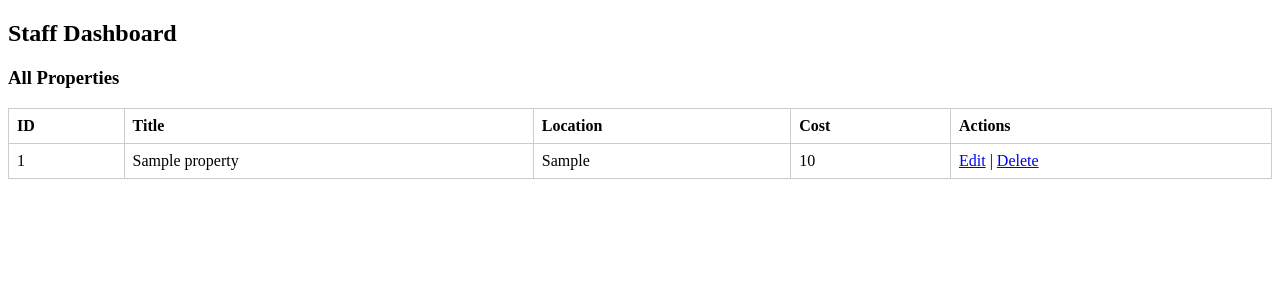
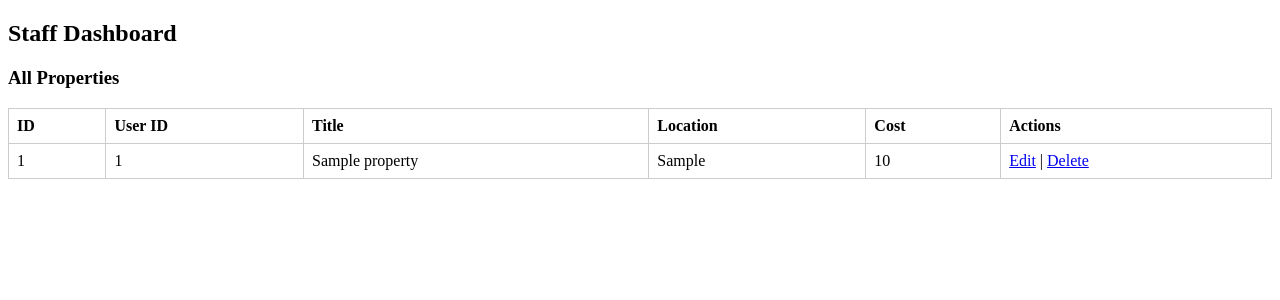
Before and after one commit to agon-sh/final-project-web-mobile-II, a PHP site: page /staff_dashboard.php in a window 1280 px wide. Shown: the top 300 px of the page. Run offline with PHP 8.4, Linux system fonts and the light colour scheme; a user stored in the database is signed in; tables that the repository leaves empty hold one stand-in row (values such as "Sample post").

Commit message:
syncing files.

```diff
--- a/sell.php
+++ b/sell.php
@@ -190,7 +190,7 @@ if (isset ($_POST['title'])&&isset ($_POST['price'])&&isset ($_POST['sqft']) &&i
     $bed = $_POST['bedrooms'];
     $bath = $_POST['bathrooms'];
     $pic = addslashes(file_get_contents($_FILES["pic"]["tmp_name"]));
-    $sql = "INSERT INTO property(title, cost, square_feet, bedrooms, bathrooms, image_url) VALUE ('$title','$price','$sqft','$bed','$bath','$pic')";
+    $sql = "INSERT INTO property(title, cost, square_feet, bedrooms, bathrooms, image) VALUE ('$title','$price','$sqft','$bed','$bath','$pic')";
     mysqli_query($link, $sql);
     mysqli_close($link);
     header("Location: browse.php");
--- a/staff_dashboard.php
+++ b/staff_dashboard.php
@@ -22,6 +22,7 @@ if (isset($_GET['delete_id'])) {
 // Update property
 if (isset($_POST['update'])) {
     $id           = intval($_POST['property_id']);
+    $user_id      = intval($_POST['user_id']);
     $title        = $_POST['title'];
     $location     = $_POST['location'];
     $address      = $_POST['address'];
@@ -32,6 +33,7 @@ if (isset($_POST['update'])) {
     $description  = $_POST['description'];
 
     $sql = "UPDATE property SET
+        user_id = $user_id,
         title = '$title',
         location = '$location',
         address = '$address',
@@ -55,7 +57,7 @@ if (isset($_GET['edit_id'])) {
 }
 
 // Fetch all properties
-$all = mysqli_query($conn, "SELECT property_id, title, location, cost FROM property");
+$all = mysqli_query($conn, "SELECT property_id, user_id, title, location, cost FROM property");
 ?>
 
 <!DOCTYPE html>
@@ -75,6 +77,7 @@ $all = mysqli_query($conn, "SELECT property_id, title, location, cost FROM prope
         <h3>Edit Property #<?php echo $edit['property_id']; ?></h3>
         <form method="post">
             <input type="hidden" name="property_id" value="<?php echo $edit['property_id']; ?>">
+            <p>User ID: <input type="number" name="user_id" value="<?php echo $edit['user_id']; ?>"></p>
             <p>Title: <input type="text" name="title" value="<?php echo $edit['title']; ?>"></p>
             <p>Location: <input type="text" name="location" value="<?php echo $edit['location']; ?>"></p>
             <p>Address: <input type="text" name="address" value="<?php echo $edit['address']; ?>"></p>
@@ -96,6 +99,7 @@ $all = mysqli_query($conn, "SELECT property_id, title, location, cost FROM prope
     <table>
         <tr>
             <th>ID</th>
+            <th>User ID</th>
             <th>Title</th>
             <th>Location</th>
             <th>Cost</th>
@@ -104,6 +108,7 @@ $all = mysqli_query($conn, "SELECT property_id, title, location, cost FROM prope
         <?php while ($row = mysqli_fetch_assoc($all)): ?>
         <tr>
             <td><?php echo $row['property_id']; ?></td>
+            <td><?php echo $row['user_id']; ?></td>
             <td><?php echo $row['title']; ?></td>
             <td><?php echo $row['location']; ?></td>
             <td><?php echo $row['cost']; ?></td>
@@ -116,5 +121,4 @@ $all = mysqli_query($conn, "SELECT property_id, title, location, cost FROM prope
     </table>
 </body>
 </html>
-
 <!--Made by: Dion Hajrullahu. I declare that this code is written by me and not by ai or any other software service mentioned in the guidelines.-->
```
Also changed, not shown: browse.php (+2 -4 lines).
